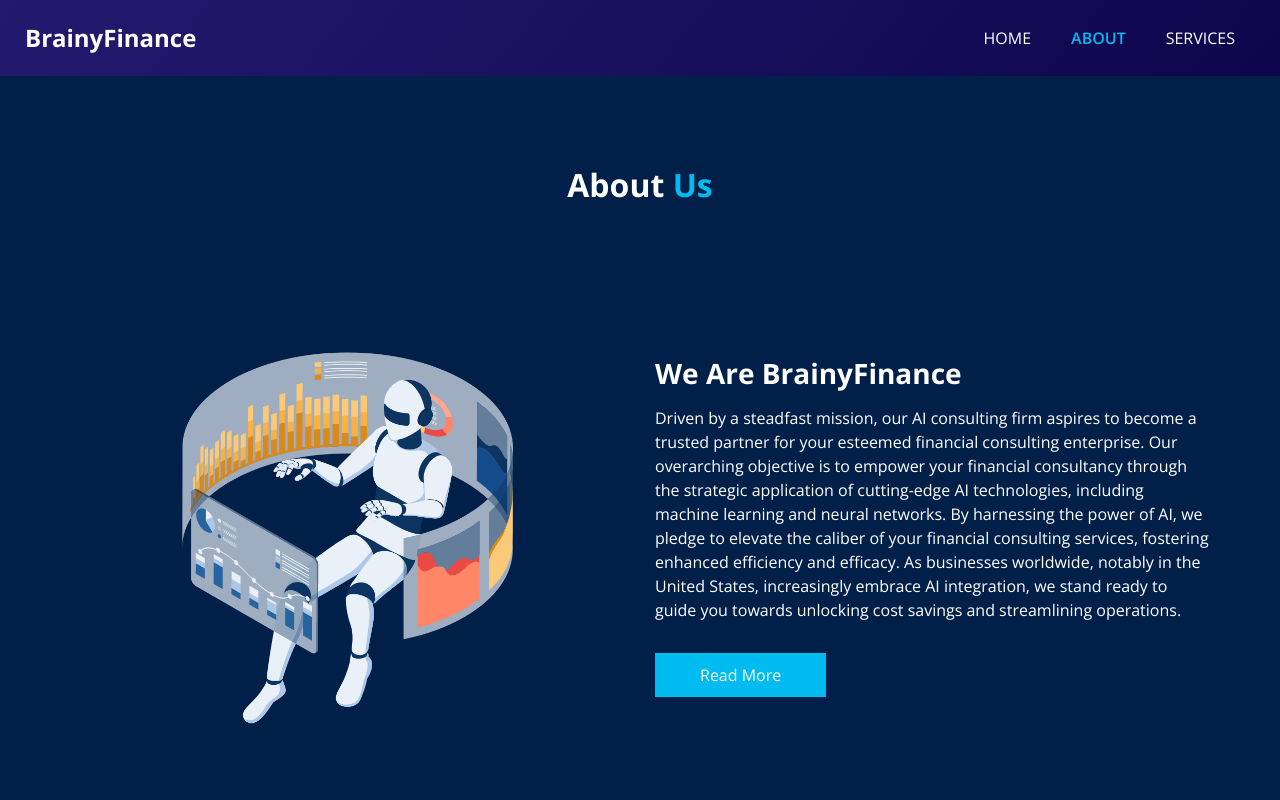
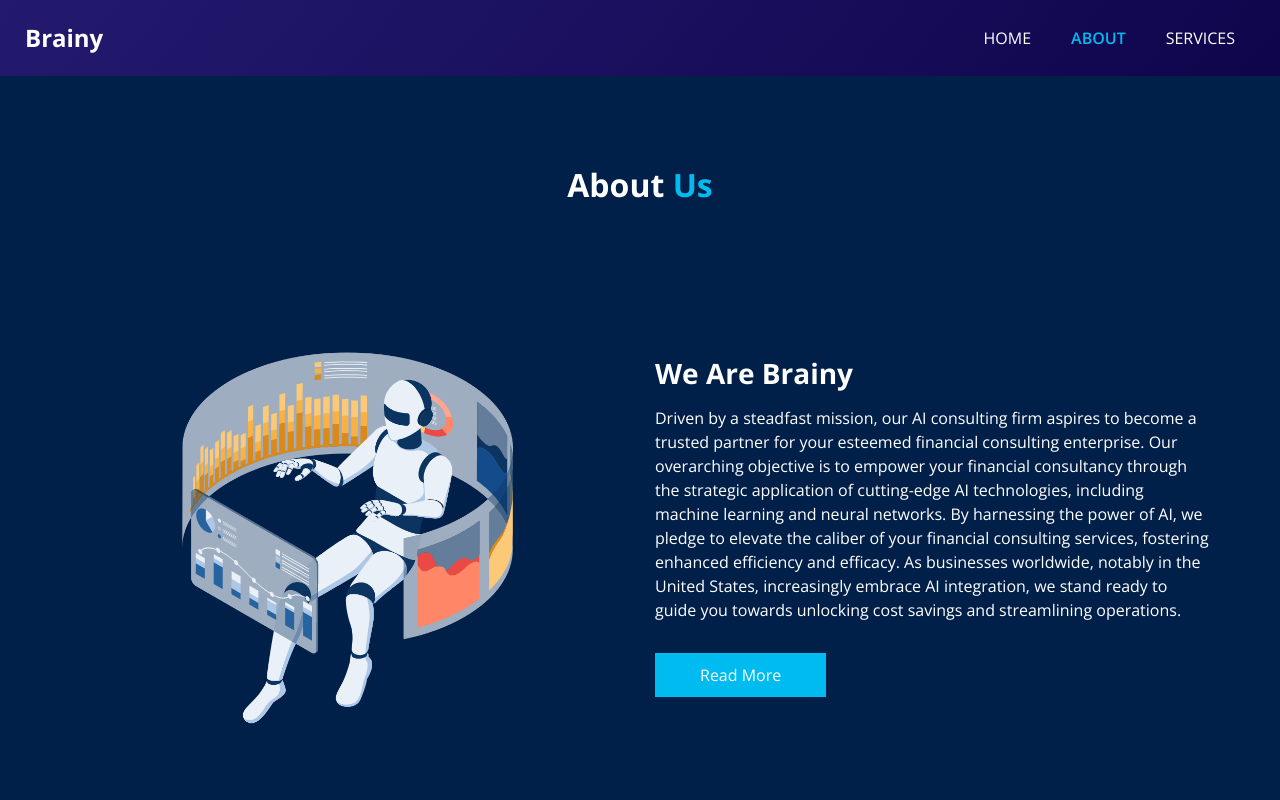
Before and after one commit to reonDay/BrainyFInance, a plain HTML site: page about.html in a window 1280 px wide. Shown: the top 800 px of the page. Drawn offline with nearby package versions, Linux system fonts and the light colour scheme; some packages are replaced by stand-ins of ours.

Commit message:
Update about.html

```diff
--- a/about.html
+++ b/about.html
@@ -12,7 +12,7 @@
   <meta name="description" content="" />
   <meta name="author" content="" />
   <link rel="icon" type="images/png" sizes="16x16" href="images/brainy-icon.png">
-  <title> BrainyFinance </title>
+  <title> Brainy </title>
 
   <!-- bootstrap core css -->
   <link rel="stylesheet" type="text/css" href="css/bootstrap.css" />
@@ -51,7 +51,7 @@
         <nav class="navbar navbar-expand-lg custom_nav-container ">
           <a class="navbar-brand" href="index.html">
             <span>
-              BrainyFinance
+              Brainy
             </span>
           </a>
 
@@ -96,7 +96,7 @@
         <div class="col-md-6">
           <div class="detail-box">
             <h3>
-              We Are BrainyFinance
+              We Are Brainy
             </h3>
             <p>
               Driven by a steadfast mission, our AI consulting firm aspires to become a trusted partner for your esteemed financial consulting enterprise. Our overarching objective is to empower your financial consultancy through the strategic application of cutting-edge AI technologies, including machine learning and neural networks. By harnessing the power of AI, we pledge to elevate the caliber of your financial consulting services, fostering enhanced efficiency and efficacy. As businesses worldwide, notably in the United States, increasingly embrace AI integration, we stand ready to guide you towards unlocking cost savings and streamlining operations.
```
